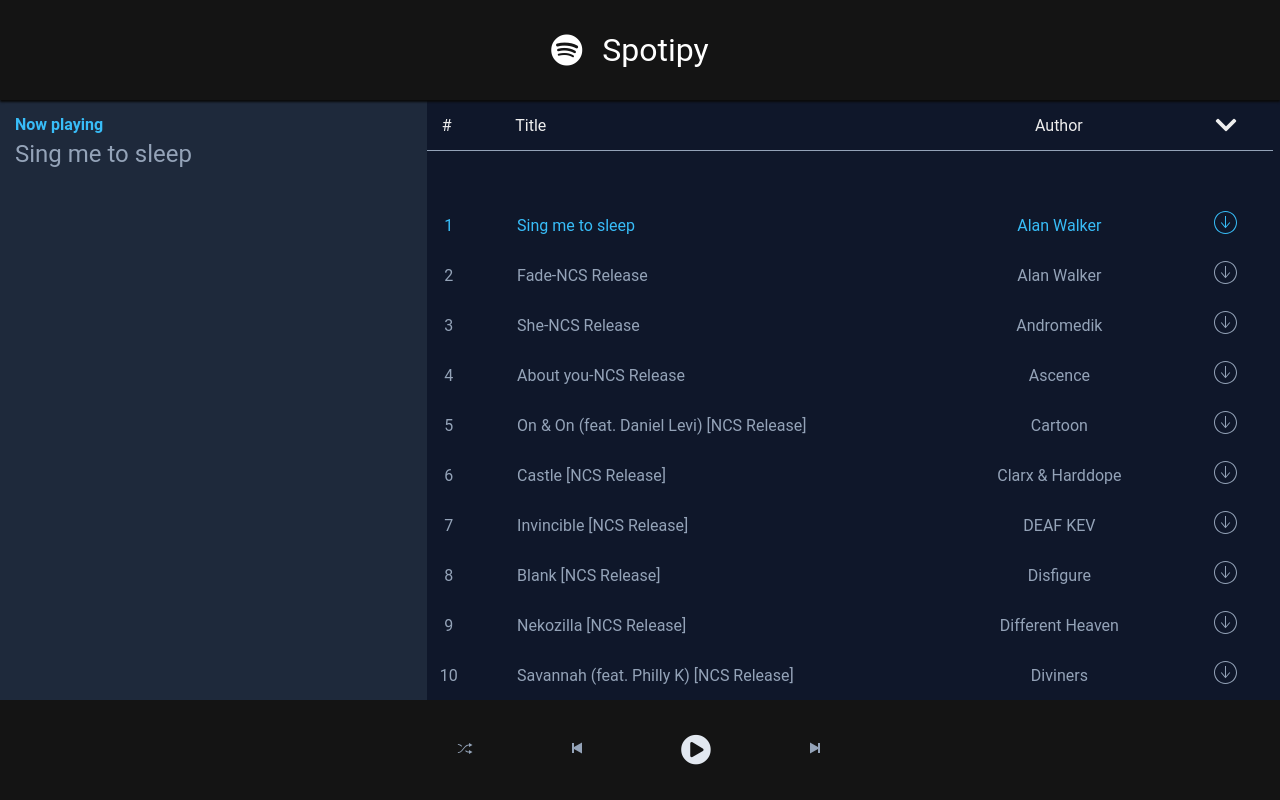
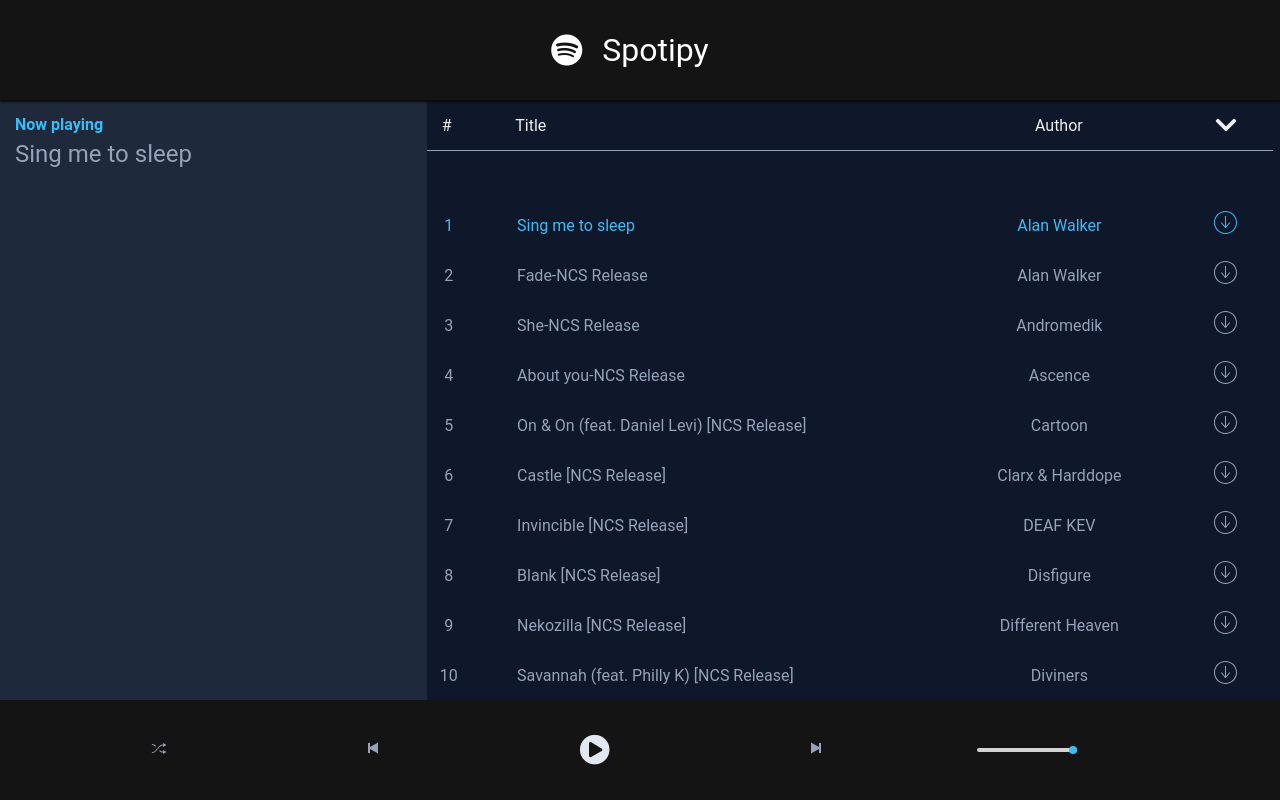
Before and after one commit to jessej-samuel/spotipy, a React (Create React App) app: page / in a window 1280 px wide. Built offline with nearby package versions, Linux system fonts and the light colour scheme.

Commit message:
Feat: Added volume control

```diff
--- a/src/actions/index.js
+++ b/src/actions/index.js
@@ -15,6 +15,13 @@
 export const setPlayerState = (val) => {
     return {
         type: "PLAYER_STATE_SELECTED",
-        payload: val
+        payload: val,
     };
 };
+
+export const setVolume = (val) => {
+    return {
+        type: "SET_VOLUME",
+        payload: val,
+    };
+};
--- a/src/components/Player.css
+++ b/src/components/Player.css
@@ -3,9 +3,10 @@
     grid-row: 8/9;
     display: flex;
     flex-direction: row;
-    justify-content: center;
+    justify-content: space-evenly;
     align-items: center;
     background-color: rgb(20, 20, 20);
+    flex-wrap: wrap;
 }
 
 i.fas,
--- a/src/components/Player.js
+++ b/src/components/Player.js
@@ -3,6 +3,8 @@
 import { connect, useDispatch } from "react-redux";
 import { forwardsSvg, backwardsSvg, shuffleSvg } from "../svg";
 import { setPlayerState, selectSongById } from "../actions";
+import Progress from "./ProgressBar";
+import SongTime from "./SongTime";
 
 const Player = ({
     selectedSongId,
@@ -10,6 +12,7 @@
     playerState,
     songs,
     selectSongById,
+    volume
 }) => {
     const dispatch = useDispatch();
     const [shuffled, setShuffled] = useState(false);
@@ -17,9 +20,13 @@
     if (selectedSongId < 0 || selectedSongId >= songs.length - 1) {
         selectedSongId = defaultSong.id;
     }
-    if (audioRef.current) {
-        audioRef.current.volume = 0.01;
-    }
+
+    useEffect(() => {
+        if (audioRef.current) {
+            audioRef.current.volume = volume/500;
+        }
+    }, [volume])
+
 
     const onMusicPlay = (e) => {
         e.preventDefault();
@@ -49,7 +56,7 @@
         dispatch({ type: "PLAYER_STATE_SELECTED", payload: 1 });
         audioRef.current.play();
         document.getElementById("focus-link").click();
-        window.history.pushState({},'','/')
+        window.history.pushState({}, "", "/");
     }, [selectedSongId, dispatch]);
     useEffect(() => {
         dispatch({ type: "PLAYER_STATE_SELECTED", payload: 0 });
@@ -81,6 +88,8 @@
             <div className="control" onClick={onForwardClick}>
                 {forwardsSvg}
             </div>
+            <Progress />
+            <SongTime />
 
             <audio
                 id="main-track"
@@ -111,6 +120,7 @@
         defaultSong: state.songs[0],
         playerState: state.playerState,
         songs: state.songs,
+        volume: state.volume,
     };
 };
 
--- /dev/null
+++ b/src/components/ProgressBar.css
@@ -0,0 +1,42 @@
+.progress {
+    width: 100px;
+    height: 100%;
+    display: flex;
+    align-items: center;
+}
+
+/* The slider itself */
+.slider {
+    appearance: none;
+    width: 100px; /* Full-width */
+    height: 4px; /* Specified height */
+    background: #d3d3d3; /* Grey background */
+    outline: none;
+    border-radius: 9999px;
+}
+
+/* Mouse-over effects */
+.slider:hover {
+    opacity: 1; /* Fully shown on mouse-over */
+}
+
+/* The slider handle (use -webkit- (Chrome, Opera, Safari, Edge) and -moz- (Firefox) to override default look) */
+.slider::-webkit-slider-thumb {
+    appearance: none;
+    width: 8px; /* Set a specific slider handle width */
+    height: 8px; /* Slider handle height */
+    background: #38bdf8; /* Green background */
+    border-radius: 9999px;
+}
+
+.slider::-moz-range-thumb {
+    width: 4px; /* Set a specific slider handle width */
+    height: 4px; /* Slider handle height */
+    background: #04aa6d; /* Green background */
+    border-radius: 9999px;
+}
+
+.tooltip {
+    color: #d3d3d3;
+    font-size: 0.8rem;
+}
--- /dev/null
+++ b/src/components/ProgressBar.js
@@ -0,0 +1,36 @@
+import React from "react";
+import { connect } from "react-redux";
+import { setVolume } from "../actions";
+import "./ProgressBar.css";
+
+class ProgressBar extends React.Component {
+    constructor(props) {
+        super(props);
+        this.state = {showTooltip: false};
+    }
+    render() {
+        return (
+            <div className="progress">
+                <input
+                    type="range"
+                    min="0"
+                    max="100"
+                    className="slider"
+                    value={this.props.volume}
+                    onChange={(e) => this.props.setVolume(e.target.value)}
+                    onMouseEnter={() => this.setState({showTooltip: true})}
+                    onMouseLeave={() => this.setState({showTooltip: false})}
+                />
+                {this.state.showTooltip ? <span className="tooltip">{ this.props.volume}</span> : null}
+            </div>
+        );
+    }
+}
+
+const mapStateToProps = (state) => {
+    return {
+        volume: state.volume,
+    };
+};
+
+export default connect(mapStateToProps, { setVolume })(ProgressBar);
--- /dev/null
+++ b/src/components/SongTime.js
@@ -0,0 +1,17 @@
+import { connect } from "react-redux";
+import React from "react";
+
+class SongTime extends React.Component {
+    render() {
+        return <div className="music-timer"></div>;
+    }
+}
+
+const mapStateToProps = (state) => {
+    return {
+        duration: state.duration,
+        currentLocation: state.duration,
+    };
+};
+
+export default connect(mapStateToProps)(SongTime);
--- a/src/reducers/index.js
+++ b/src/reducers/index.js
@@ -24,8 +24,16 @@
     return playerState;
 };
 
+const volumeReducer = (volume = 100, action) => {
+    if (action.type === "SET_VOLUME") {
+        return action.payload;
+    }
+    return volume;
+};
+
 export default combineReducers({
     songs: songsReducer,
     selectedSongId: selectedSongIdReducer,
     playerState: playerStateReducer,
+    volume: volumeReducer,
 });
```
